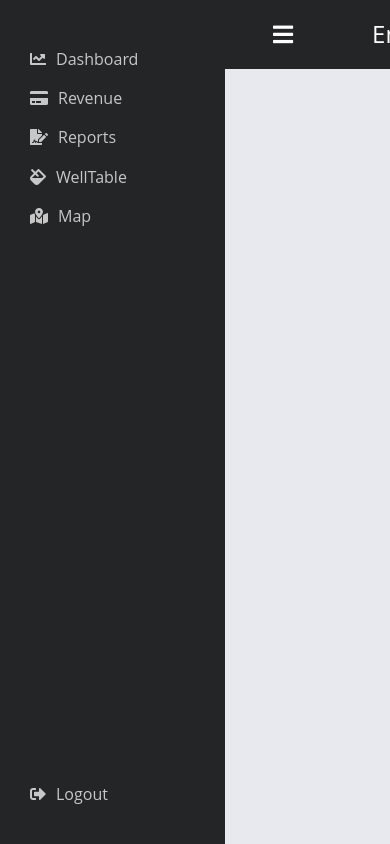
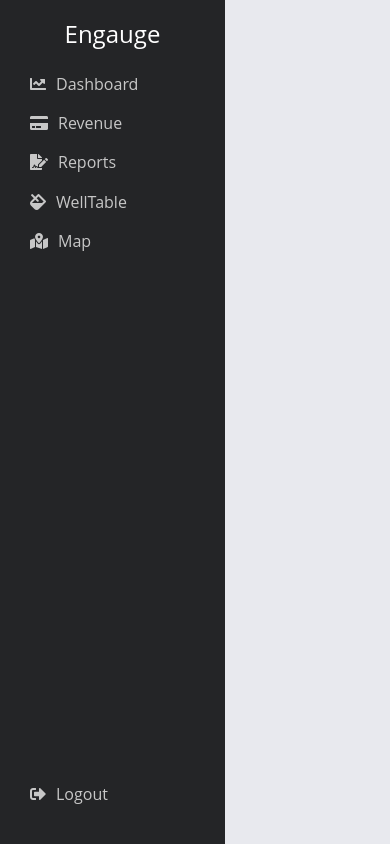
Before and after one commit to Dgarza0413/engauge, a React (Create React App) app in the folder client/: page /w2 in a window 390 px wide. Built offline with nearby package versions, Linux system fonts and the light colour scheme.

Commit message:
reverted navbar back to original

```diff
--- a/client/src/components/Drawer/index.js
+++ b/client/src/components/Drawer/index.js
@@ -23,53 +23,75 @@ const links = [
 ]
 
 class Drawer extends React.Component {
-    state = {
-        toggle: false,
-        display: {
-            left: "drawer-container slide-left",
-            active: "menu nav-active",
-            hide: "links hide"
-        }
-    }
+    // state = {
+    //     toggle: false,
+    //     width: window.innerWidth,
+    //     display: {
+    //         left: "drawer-container slide-left",
+    //         active: "menu nav-active",
+    //         hide: "links"
+    //     }
+    // }
 
-    componentDidMount() {
-        this.setState({ toggle: false });
-        this.handleToggle();
-    }
+    // componentDidMount() {
+    //     this.setState({ toggle: true });
+    //     this.checkSize();
+    //     // this.handleToggle();
+    //     // console.log($(window).width());
+    // }
 
-    handleToggle = () => {
-        if (this.state.toggle === false) {
-            this.setState({
-                toggle: true,
-                display: {
-                    left: "drawer-container slide-left",
-                    active: "menu nav-active",
-                    hide: "links"
-                }
-            });
-        } else {
-            this.setState({
-                toggle: false,
-                display: {
-                    left: "drawer-container",
-                    active: "menu",
-                    hide: "links hide"
-                }
-            });
-        }
-    }
+    // handleToggle = () => {
+    //     if (this.state.toggle === false) {
+    //         this.setState({
+    //             toggle: true,
+    //             display: {
+    //                 left: "drawer-container slide-left",
+    //                 active: "menu nav-active",
+    //                 hide: "links"
+    //             }
+    //         });
+    //     } else {
+    //         this.setState({
+    //             toggle: false,
+    //             display: {
+    //                 left: "drawer-container",
+    //                 active: "menu",
+    //                 hide: "links hide"
+    //             }
+    //         });
+    //     }
+    // }
+
+    // checkWidth = () => {
+    //     this.setState({ width: window.innerWidth });
+    // }
+
+    // checkSize = () => {
+    //     if (this.state.width < 800) {
+    //         this.handleToggle();
+    //     } else {
+    //         this.setState({
+    //             toggle: true,
+    //             display: {
+    //                 left: "drawer-container slide-left",
+    //                 active: "menu nav-active",
+    //                 hide: "links"
+    //             }
+    //         });
+    //     }
+    // }
 
     render() {
         return (
-            <div style={{overflow: "hidden"}}>
-                <div className={this.state.display.left}>
+            <div>
+                <div className="drawer-container">
                     <div className="navbar">
-                        <i class="fas fa-bars toggle" onClick={() => this.handleToggle()}></i>
+                        <i className="fas fa-bars toggle" onClick={() => this.handleToggle()}></i>
                         <h4>Engauge</h4>
                     </div>
                 </div>
-                <div className={this.state.display.active}>
-                    <div className={this.state.display.hide}>
+                <div className="menu">
+                    <div className="links">
                         {links.map((text, index) => (
                             <Link to={"/" + text.name.toLowerCase()} key={index}>
                                 <h6><i className={text.icon}></i>{text.name}</h6>
--- a/client/src/components/Drawer/style.css
+++ b/client/src/components/Drawer/style.css
@@ -15,7 +15,7 @@ a:hover, a:focus {
 
 .navbar {
     padding: 0;
-    height: 100vh;
+    /* height: 100vh; */
     display: block;
     z-index: 10000000;
     width: 100%;
@@ -87,7 +87,7 @@ a:hover, a:focus {
     display: none;
 }
 
-@media screen and (max-width: 800px) {
+/* @media screen and (max-width: 800px) {
     .drawer-container {
         width: 100%;
 		height: auto;
@@ -105,7 +105,7 @@ a:hover, a:focus {
     /* .links {
         display: none;
     } */
-    .toggle {
+    /* .toggle {
         display: block;
         font-size: 23px;
         left: 48px;
@@ -131,7 +131,7 @@ a:hover, a:focus {
     }
     .links {
         margin-top: 40px;
-    }
+    } */
     /* .menu {
         width: 100%;
         height: auto;
@@ -142,4 +142,4 @@ a:hover, a:focus {
         justify-content: center;
         z-index: 100;
     } */
-}
+/* } */
--- a/client/src/components/PageWrapper/style.css
+++ b/client/src/components/PageWrapper/style.css
@@ -3,8 +3,8 @@
     padding: 4%;
 }
 
-@media screen and (max-width: 800px) {
+/* @media screen and (max-width: 800px) {
     .page-wrapper {
         margin: auto;
     }
-}
+} */
```
